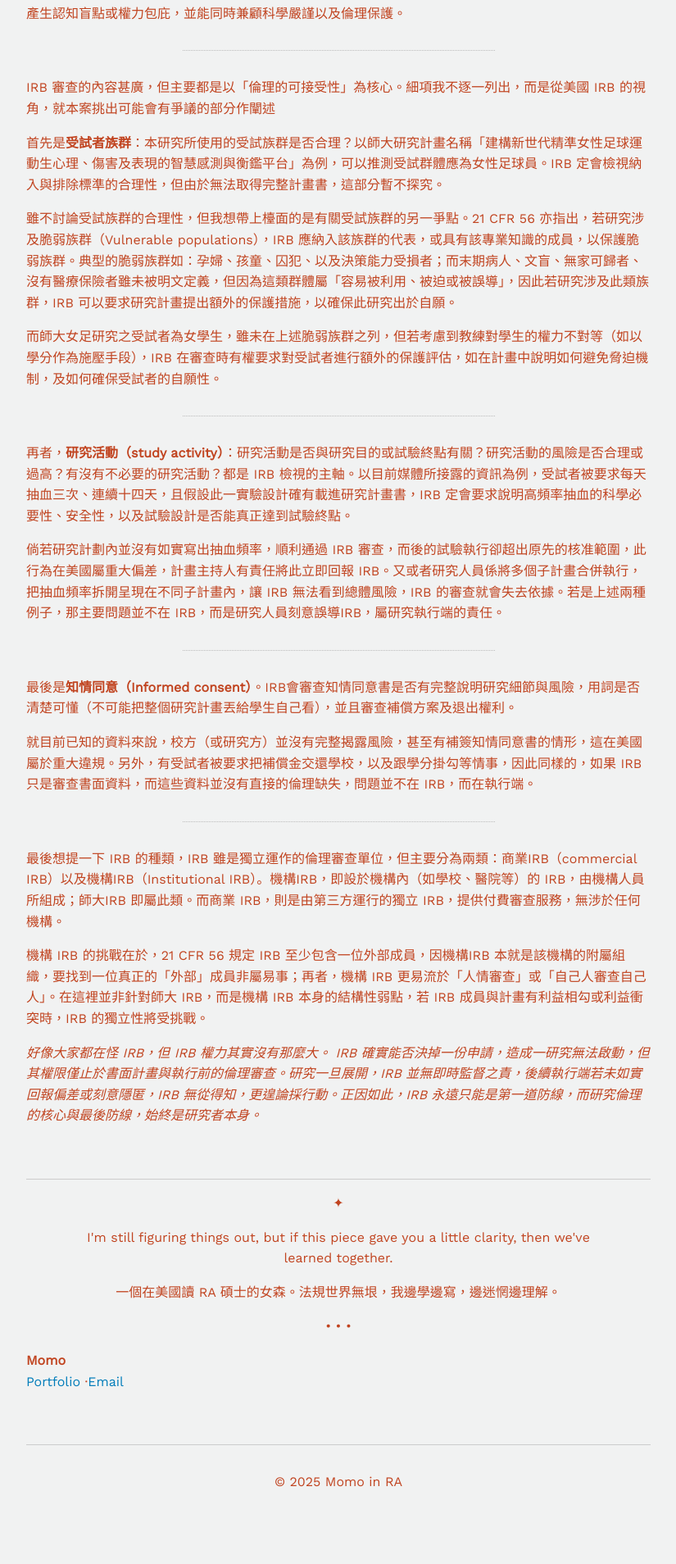
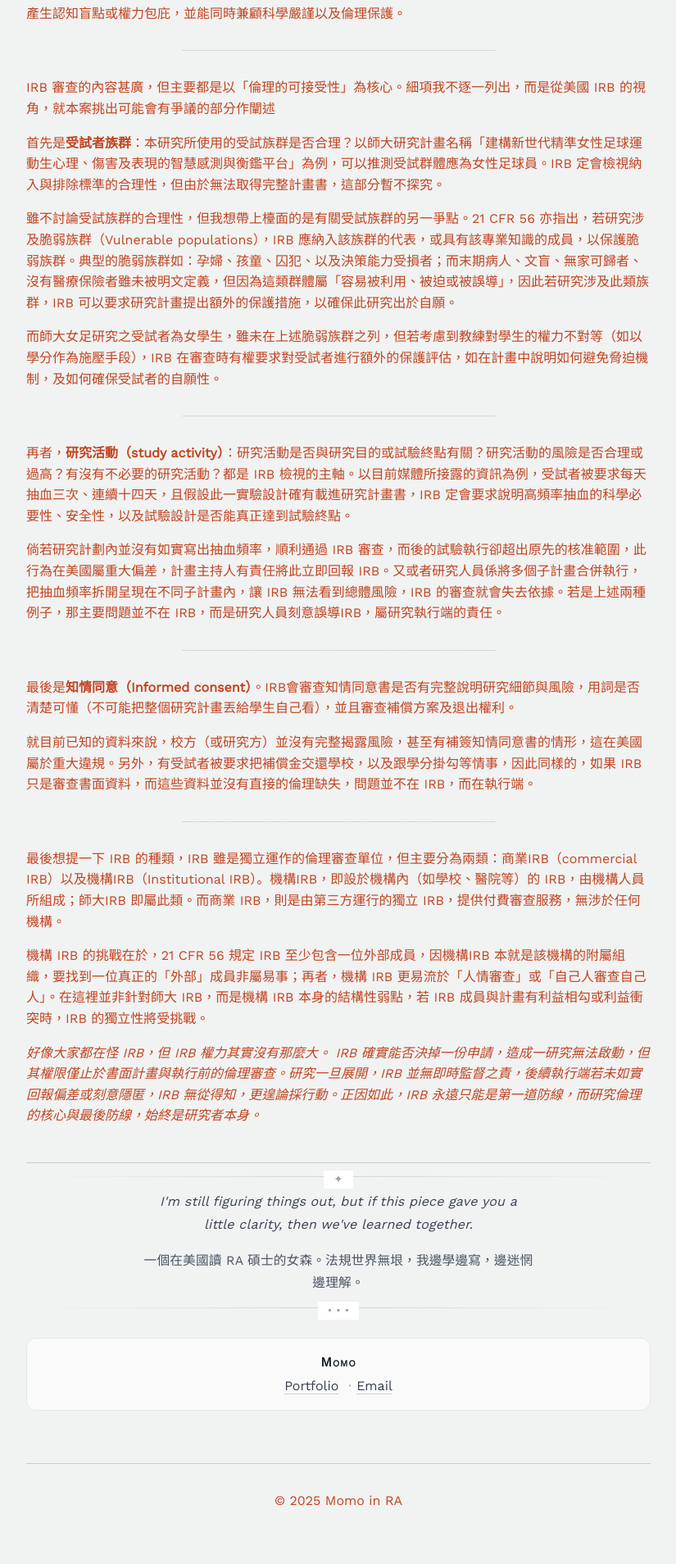
Before and after one commit to MomoInRA/github.io, a Jekyll site: the page built from _posts/2025-07-29-The-Role-and-Limits-of-IRBs.md, in a window 1280 px wide. Shown: the part 3410-5318 px from the top of the page at 82% size, without its empty margins (227-1052 px from the left). Built offline with Jekyll 4.4.1, drawn with Linux system fonts in a browser that asks for light colours; before the commit the page ends 5295 px from its top, so only the background shows below that.

Commit message:
Update style.css

```diff
--- a/assets/css/style.css
+++ b/assets/css/style.css
@@ -158,27 +158,82 @@
   text-transform: uppercase; /* 全大寫（Jul → JUL）可以更有雜誌感 */
 }
 
-.post-closing{
-  margin-top: 2.5rem;
-  padding-top: 1.5rem;
-  border-top: 1px solid #e5e7eb;
+/* --- Closing（引用雜誌風，增強版） --- */
+.post-epilogue{
+  margin-top: 2.75rem;
+  margin-bottom: 1.25rem;
+  text-align: center;
 }
-.post-closing .closing-line{
-  font-size: 0.98rem;
+.post-epilogue__rule{
+  position: relative;
+  height: 1px;
+  background: linear-gradient(to right, transparent, #d1d5db, transparent);
+  margin: 0 0 1rem 0;
+}
+.post-epilogue__rule--bottom{
+  margin: 1rem 0 0 0;
+}
+.post-epilogue__glyph,
+.post-epilogue__dot{
+  position: relative;
+  top: -0.7em;
+  display: inline-block;
+  padding: 0 .75rem;
+  font-size: .85rem;
+  color: #9ca3af;
+  background: #fff; /* 若你的背景不是純白，改成相同底色 */
+}
+.post-epilogue__quote{
+  margin: 0 auto;
+  max-width: 48ch;          /* 縮小欄寬 → 更像雜誌引文 */
+  line-height: 1.75;
   color: #374151;
-  margin: 0 0 0.75rem 0;
+  font-size: 1rem;
+  font-style: italic;
+  letter-spacing: .01em;
 }
-.post-closing .author-card{
+.post-epilogue__zh{
+  margin-top: .5rem;
+  font-style: normal;       /* 英文保留 italic，中文改回正常字形 */
+  color: #4b5563;
+  font-size: .98rem;
+}
+
+/* --- 作者資訊卡片（簡潔、與內文區隔） --- */
+.author-card{
+  margin-top: 1.25rem;
+  padding: 1rem 1.25rem;
+  border: 1px solid #e5e7eb;
+  border-radius: 12px;
+  background: #fafafa;
+}
+.author-card__meta{
   display: flex;
+  flex-direction: column;
+  gap: .25rem;
   align-items: center;
-  gap: 0.75rem;
-  font-size: 0.95rem;
-  color: #4b5563;
+  text-align: center;
 }
-.post-closing .author-meta .author-text a{
+.author-card__name{
+  font-variant-caps: small-caps;
+  letter-spacing: .06em;
+  color: #111827;
+}
+.author-card__links a{
   text-decoration: none;
-  border-bottom: 1px solid rgba(0,0,0,.15);
+  border-bottom: 1px solid rgba(0,0,0,.18);
+  color: #374151;
 }
-.post-closing .author-meta .author-text a:hover{
+.author-card__links a:hover{
   border-bottom-color: currentColor;
 }
+.author-card .middot{
+  margin: 0 .4rem;
+  color: #9ca3af;
+}
+
+/* 手機優化 */
+@media (max-width: 640px){
+  .post-epilogue__quote{ max-width: 32ch; font-size: .98rem; }
+  .author-card{ padding: .9rem 1rem; }
+}
```
